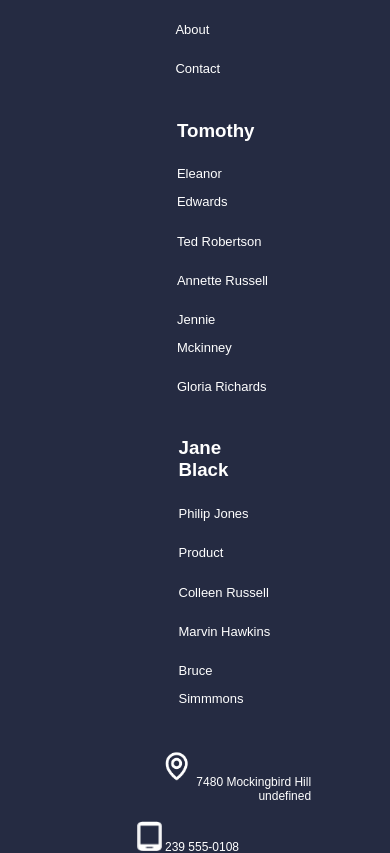
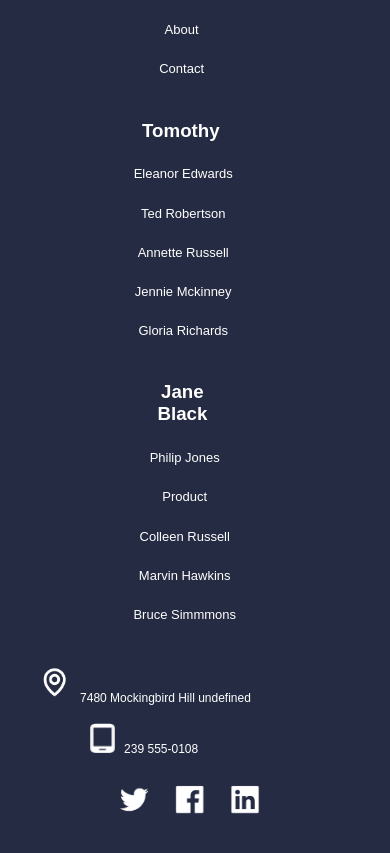
Before and after one commit to JcortesJ/landing_PageUAPA, a Next.js app in the folder landinguapa/: page / in a window 390 px wide. Shown: the part 3024-3877 px from the top of the page. Built offline with nearby package versions, Linux system fonts and the light colour scheme.

Commit message:
cuadrado footer

```diff
--- a/landinguapa/components/footC.tsx
+++ b/landinguapa/components/footC.tsx
@@ -42,7 +42,7 @@ const Footer = () => {
                                 <br></br>
                                 <span><img src={"/cel_blanco.jpg"} width={25} height={30}></img> 239 555-0108</span>
                                 <br></br>
-                            <img src={"/redes_soc.png"} width={170} height={55}></img>
+                            <img src={"/redes_soc.png"} width={170} height={55} className={styles.redes}></img>
 
                     </div>
                 </div>
--- a/landinguapa/styles/Home.module.css
+++ b/landinguapa/styles/Home.module.css
@@ -929,40 +929,50 @@
         align-items: center;
         height: fit-content;
         width: 60%;
+        text-align: center;
         margin: auto;
         margin-left: -20%;
     }
     .cajitaBonita3:nth-child(1) {
-        margin-right: 70%;
+        margin-right: 90%;
     }
     .cajitaBonita3:nth-child(2) {
-        margin-right: 65%;
+        margin-right: 85%;
     }
     .cajitaBonita3:nth-child(3) {
-        margin-right: 60%;
+        margin-right: 80%;
     }
     .cajitaBonita3:nth-child(4) {
-        margin-right: 45%;
+        margin-right: 57.8%;
     }
     .cajitaBonita3:nth-child(4) span {
         text-align: right;
         color: white;
         margin-right: 10%;
-        margin-left: auto;
+        /* background-color: red; */
+        margin-left: -63%;
+        text-align: right;
         margin-bottom: 2%;
-        width: 110%;
+        width: 150%;
     }
     .cajitaBonita3:nth-child(4) span:nth-child(3) {
         margin-left: -57%;
+        text-align: center;
+        /* background-color: gray; */
     }
     .cajitaBonita3:nth-child(4) img {
         margin-left: 20%;
+        margin-right: 2%;
+    }
+    .cajitaBonita3:nth-child(4) span {
+        text-align: right;
     }
     .cajitaBonita3 ul {
-        text-align: left;
-        /*border: 2px solid white; */
+        /* border: 2px solid white; */
+        padding-right: 10%;
         height: fit-content;
         width: 50%;
+        text-align: center;
         list-style-type: none;
         color: white;
         margin: auto;
@@ -971,8 +981,16 @@
     .cajitaBonita3 li {
         line-height: 28px;
         font-weight: lighter;
+        /* border: 2px white solid; */
+        width: 120%;
         font-size: 13px;
         margin-bottom: 12%;
-        text-align: left;
+        text-align: center;
+    }
+    .redes {
+        margin-right: 10%;
+    }
+    .cajitaBonita3 h3 {
+        margin-left: 15%;
     }
 }
```
